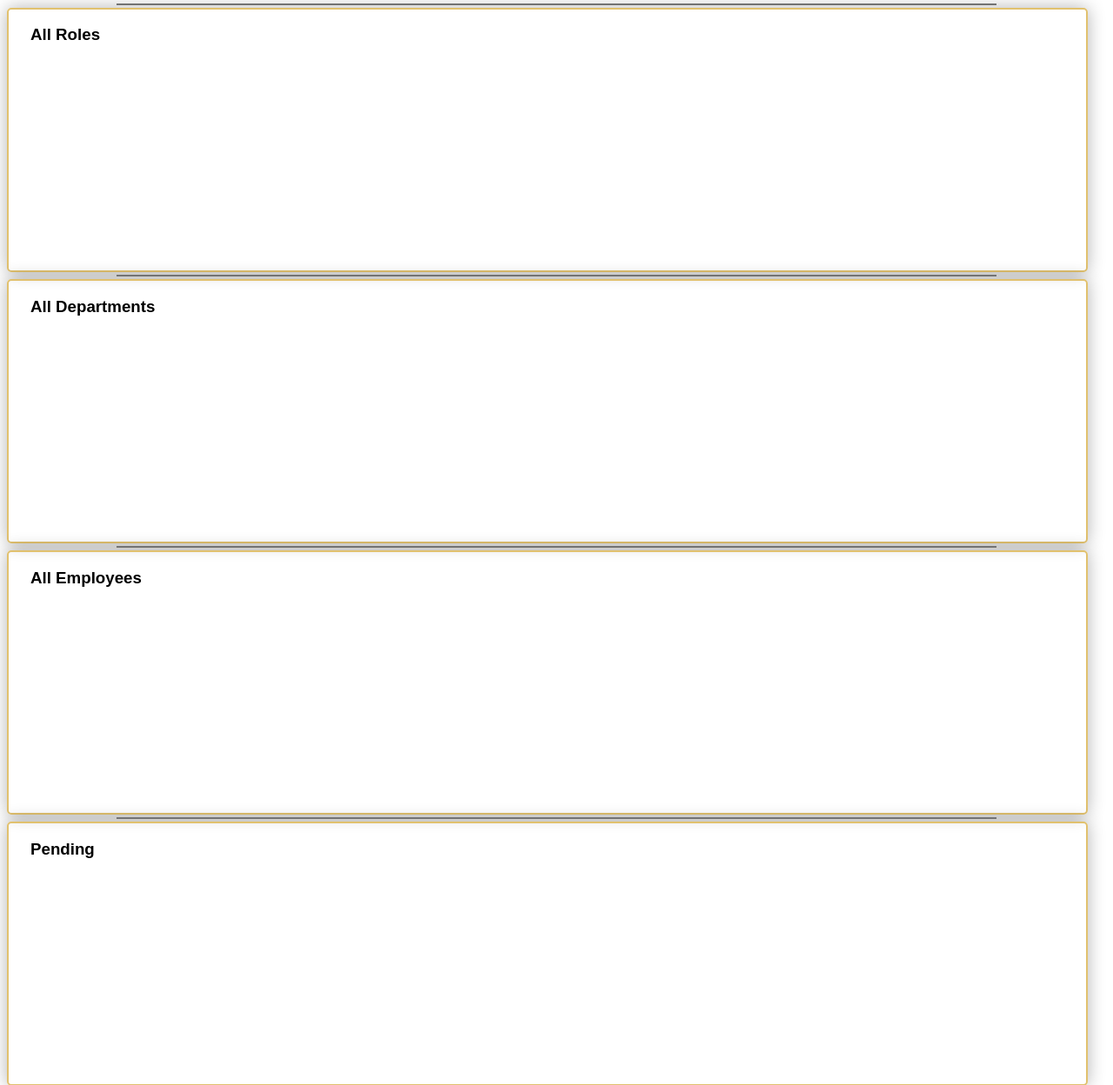
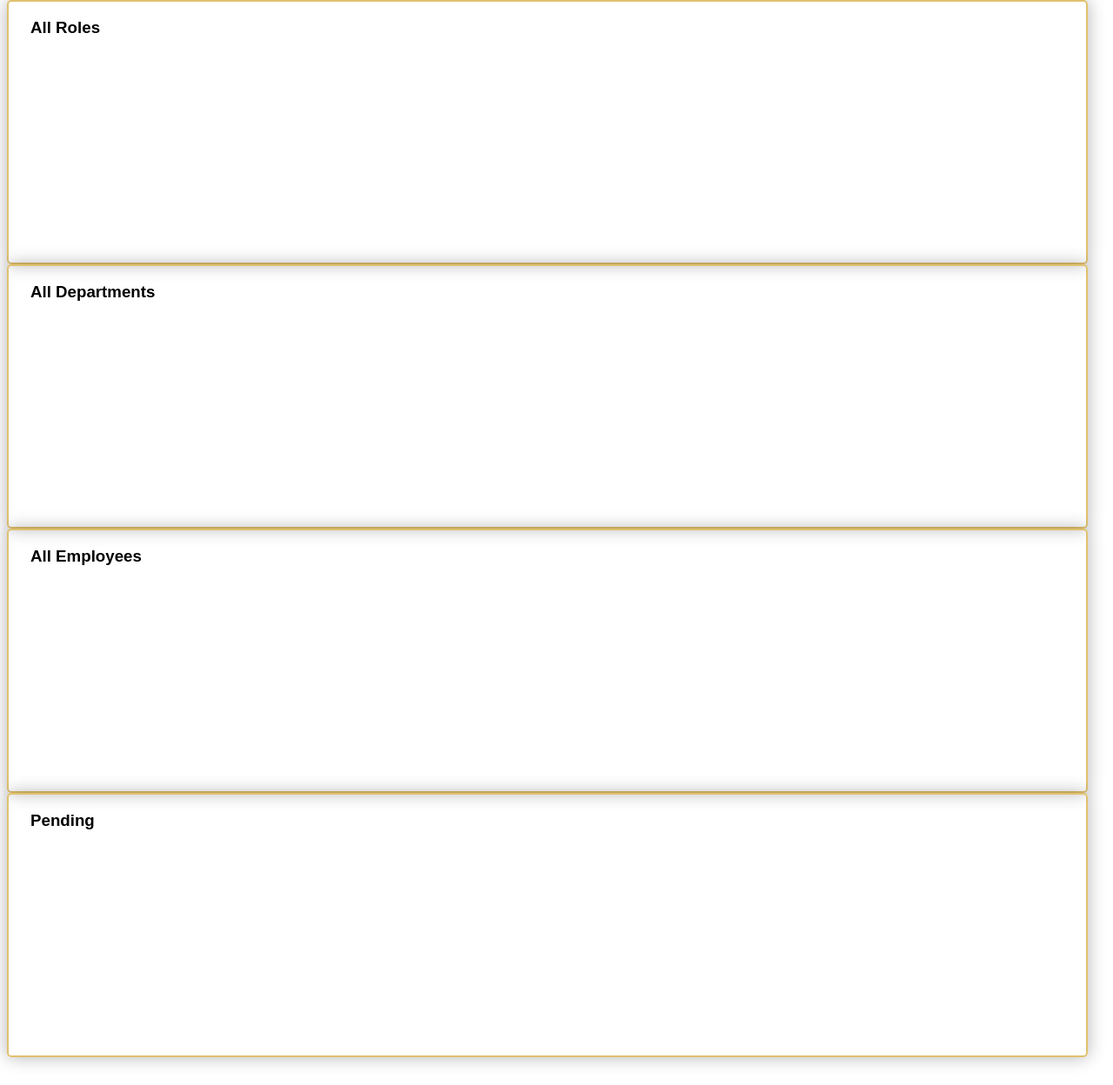
Before and after one commit to TonyPhan0505/JSPlatform, a Python web app: template templates/platform_settings.html in a window 1280 px wide. Shown: the part 86-1334 px from the top of the page at 87% size. Run offline with Jinja, Linux system fonts and the light colour scheme; the template is opened without the code that fills it, so the values that code supplies are empty.

Commit message:
Update platform_settings.html

```diff
--- a/templates/platform_settings.html
+++ b/templates/platform_settings.html
@@ -48,8 +48,6 @@
 	</div>
 {% endfor %}
 
-<div class="horizontal-separator"></div>
-
 <div id="roles-feed">
 	<h3 style="margin-left: 25px">All Roles</h3>
 	{% for role in roles %}
@@ -64,8 +62,6 @@
 	{% endfor %}
 </div>
 
-<div class="horizontal-separator"></div>
-
 <div id="departments-feed">
 	<h3 style="margin-left: 25px">All Departments</h3>
 	{% for department in departments %}
@@ -79,8 +75,6 @@
 		</div>
 	{% endfor %}
 </div>
-
-<div class="horizontal-separator"></div>
 
 <div id="employees-feed">
 	<h3 style="margin-left: 25px">All Employees</h3>
@@ -102,8 +96,6 @@
 		</div>
 	{% endfor %}
 </div>
-
-<div class="horizontal-separator"></div>
 
 <div id="pending-employees-feed">
 	<h3 style="margin-left: 25px">Pending</h3>
```
